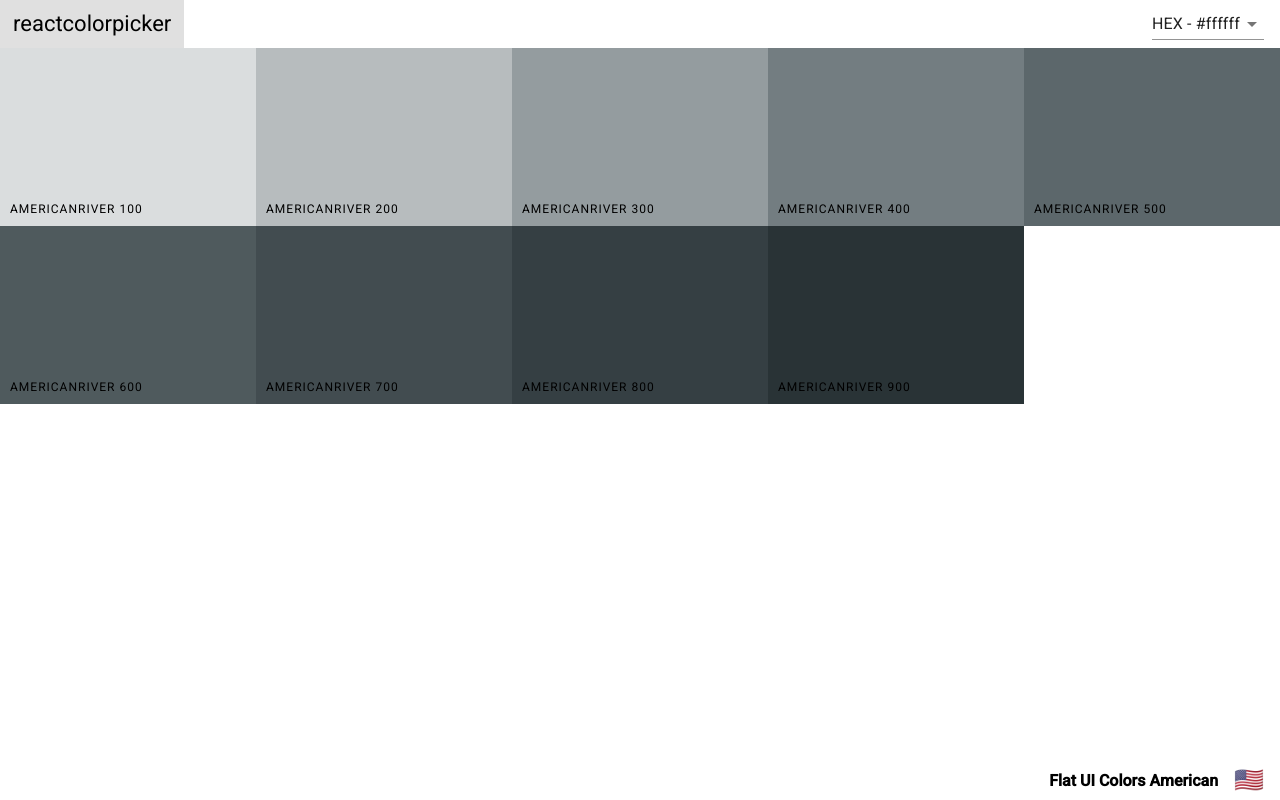
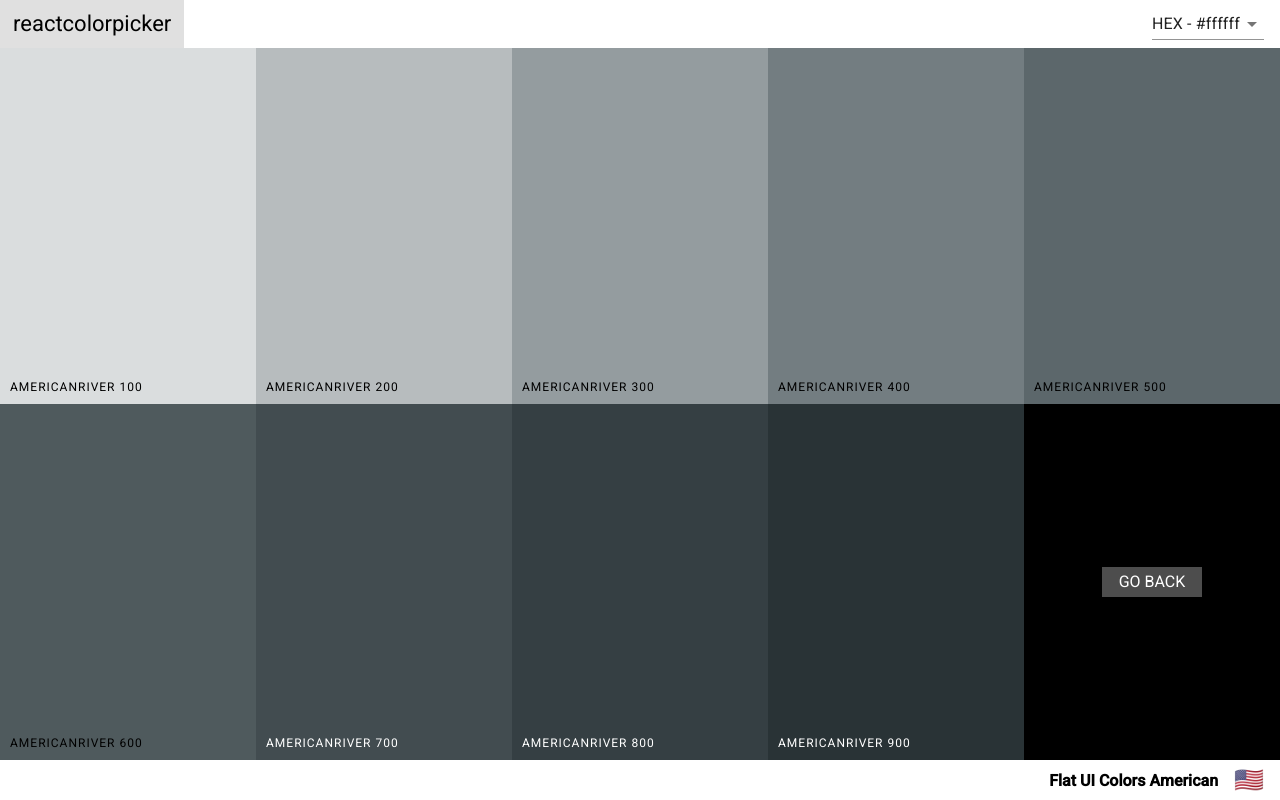
Before and after one commit to ThomasHerold/Color-Picker-Project, a React (Create React App) app: page /palette/flat-ui-colors-american/americanriver in a window 1280 px wide. Built offline with nearby package versions, Linux system fonts and the light colour scheme.

Commit message:
Text color adjusting based on luminance

```diff
--- a/src/components/Colorbox.js
+++ b/src/components/Colorbox.js
@@ -1,6 +1,7 @@
 import React, { Component } from 'react';
 import { Link } from 'react-router-dom';
 import { CopyToClipboard } from 'react-copy-to-clipboard';
+import chroma from 'chroma-js';
 import "../styles/colorBox.css";
 
 class Colorbox extends Component {
@@ -20,6 +21,8 @@ class Colorbox extends Component {
     render() {
     const { background, name, moreUrl, showLink } = this.props;
     const { copied } = this.state;
+    const isDarkColor = chroma(background).luminance() <= 0.09;
+    const isLightColor = chroma(background).luminance() >= 0.55;
 
     return (
     <CopyToClipboard text={background} onCopy={this.changeCopyState}>
@@ -28,17 +31,17 @@ class Colorbox extends Component {
           <div style={{ background }} className={`copy-overlay ${copied && "show"}` } />
           <div className={`copy-msg ${copied && "show"}` }>
               <h1>Copied!</h1>
-              <p>{background}</p>
+              <p className={isLightColor && "dark-text"}>{background}</p>
           </div>
             <div className="copy-container">
                 <div className="box-content">
-                    <span>{name}</span>
+                    <span className={isDarkColor && "light-text"}>{name}</span>
                 </div>
-                <button className="copy-button">Copy</button>
+                <button className={`copy-button ${isLightColor && "dark-text"}`}>Copy</button>
             </div>
             {showLink && (
             <Link to={moreUrl} onClick={e => e.stopPropagation()}>
-                <span className="see-more">More</span>
+                <span className={`see-more ${isLightColor && "dark-text"}`}>More</span>
             </Link>
             )}
 
--- a/src/components/SingleColorPalette.js
+++ b/src/components/SingleColorPalette.js
@@ -2,6 +2,7 @@ import React, { Component } from 'react';
 import NavBar from './NavBar';
 import Colorbox from './Colorbox';
 import PaletteFooter from './PaletteFooter';
+import { Link } from 'react-router-dom';
 
 class SingleColorPalette extends Component {
     constructor(props) {
@@ -36,15 +37,20 @@ class SingleColorPalette extends Component {
 
     render() {
         const { format } = this.state;
-        const { paletteName, emoji } = this.props.palette;
+        const { paletteName, emoji, id } = this.props.palette;
         const colorBoxes = this._shades.map(color => (
-            <Colorbox key={color.id} name={color.name} background={color[format]} showLink={false} />
+            <Colorbox key={color.name} name={color.name} background={color[format]} showLink={false} />
         ));
 
         return (
-            <div className="Palette">
+            <div className="SingleColorPalette Palette">
                 <NavBar handleChange={this.changeFormat} showSlider={false} />
-                <div className="Palette-colors">{colorBoxes}</div>
+                <div className="Palette-colors">
+                    {colorBoxes}
+                    <div className="go-back ColorBox">
+                        <Link to={`/palette/${id}`} className="back-button">GO BACK</Link>
+                    </div>
+                </div>
                 <PaletteFooter paletteName={paletteName} emoji={emoji} />
             </div>
         );
--- a/src/styles/colorBox.css
+++ b/src/styles/colorBox.css
@@ -7,8 +7,18 @@
     cursor: pointer;
 }
 
+.SingleColorPalette .ColorBox {
+    height: 50%;
+}
+
+.ColorBox.go-back {
+   background-color: black;
+   position: relative;
+}
+
 /* position offset due to width and height can be calculated by halving width and height for margin values */
-.copy-button {
+.copy-button,
+.back-button {
    width: 100px;
    height: 30px;
    position: absolute;
@@ -25,7 +35,11 @@
    color: white;
    text-transform: uppercase;
    border: none;
-   opacity: 0;
+   text-decoration: none;
+}
+
+.copy-button {
+    opacity: 0;
 }
 
 /* Syntax means when hovering over the color box, style the copy-button class */
@@ -44,6 +58,14 @@
     letter-spacing: 1px;
     text-transform: uppercase;
     font-size: 12px;
+}
+
+.light-text {
+    color: white;
+}
+
+.ColorBox .dark-text {
+    color: rgba(0, 0, 0, 0.5);
 }
 
 .see-more {
```
